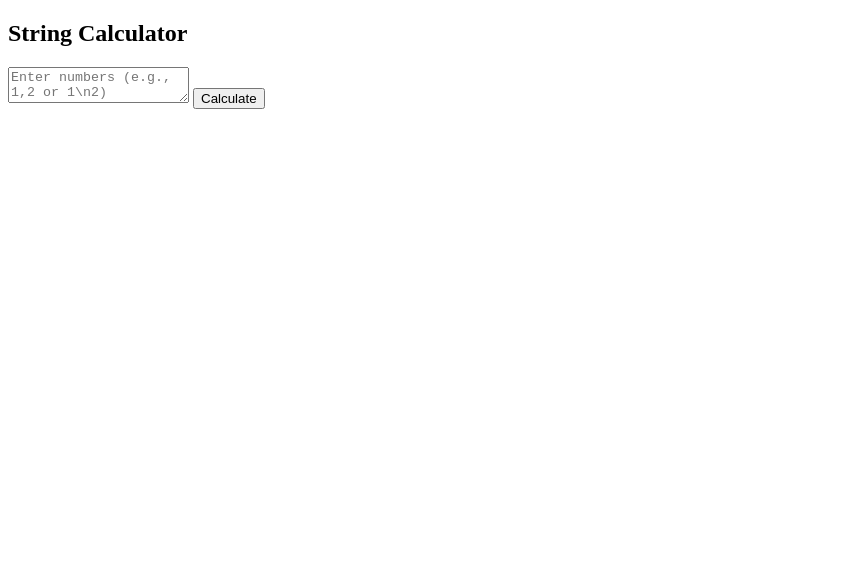
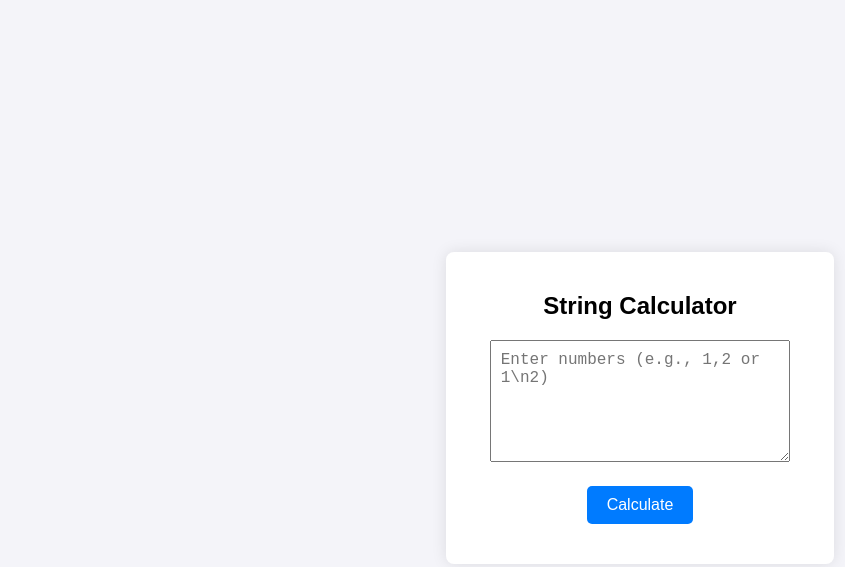
Before and after one commit to akankshapatil2015/stringCalculator, a website: page index.html in a window 1280 px wide. Shown: the whole page, without its empty margins (0-845 px from the left). Drawn offline with Linux system fonts and the light colour scheme.

Commit message:
Basic styling for calculator interface

```diff
--- a/index.html
+++ b/index.html
@@ -4,6 +4,7 @@
     <meta charset="UTF-8" />
     <meta name="viewport" content="width=device-width, initial-scale=1.0" />
     <title>String Calculator</title>
+    <link rel="stylesheet" href="style.css">
   </head>
   <body>
     <div class="calculator-container">
--- /dev/null
+++ b/style.css
@@ -0,0 +1,44 @@
+body {
+  font-family: Arial, sans-serif;
+  display: flex;
+  justify-content: center;
+  align-items: center;
+  height: 100vh;
+  background-color: #f4f4f9;
+}
+
+.calculator-container {
+  background-color: #fff;
+  padding: 20px;
+  border-radius: 8px;
+  box-shadow: 0px 0px 15px rgba(0, 0, 0, 0.1);
+  text-align: center;
+}
+
+textarea {
+  width: 80%;
+  height: 100px;
+  padding: 10px;
+  font-size: 16px;
+  margin-bottom: 20px;
+}
+
+button {
+  padding: 10px 20px;
+  background-color: #007bff;
+  color: white;
+  border: none;
+  border-radius: 5px;
+  cursor: pointer;
+  font-size: 16px;
+}
+
+button:hover {
+  background-color: #0056b3;
+}
+
+#result {
+  margin-top: 20px;
+  font-size: 18px;
+  color: #333;
+}
```
